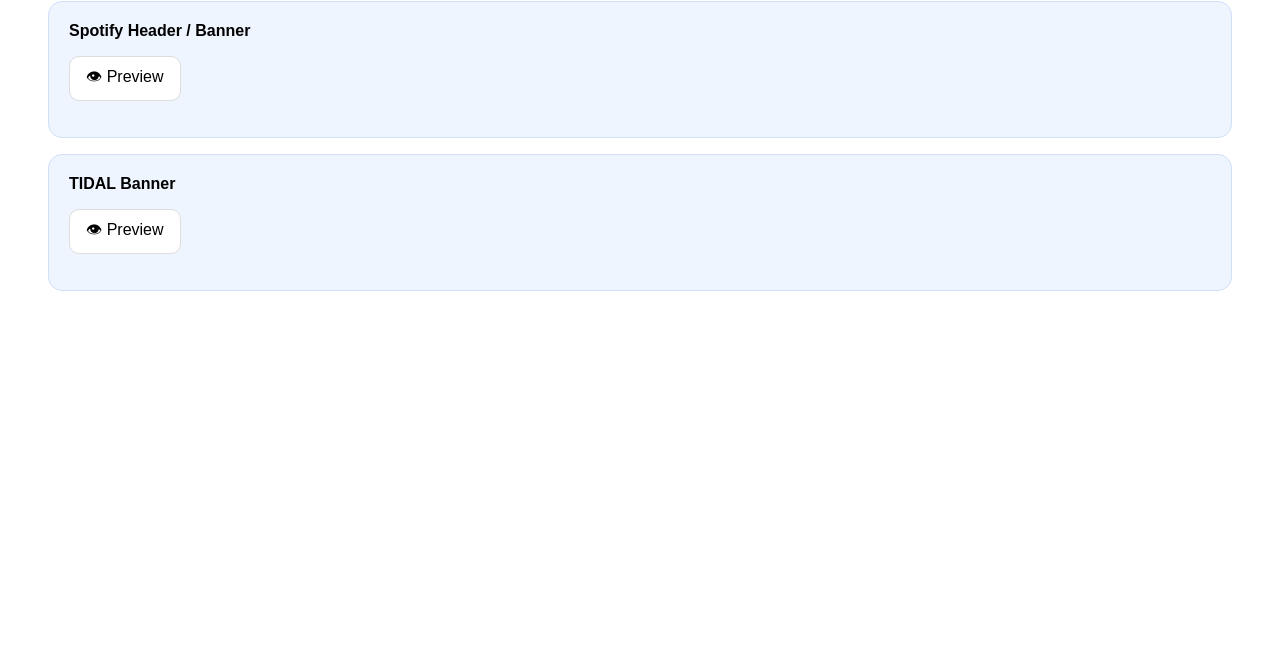
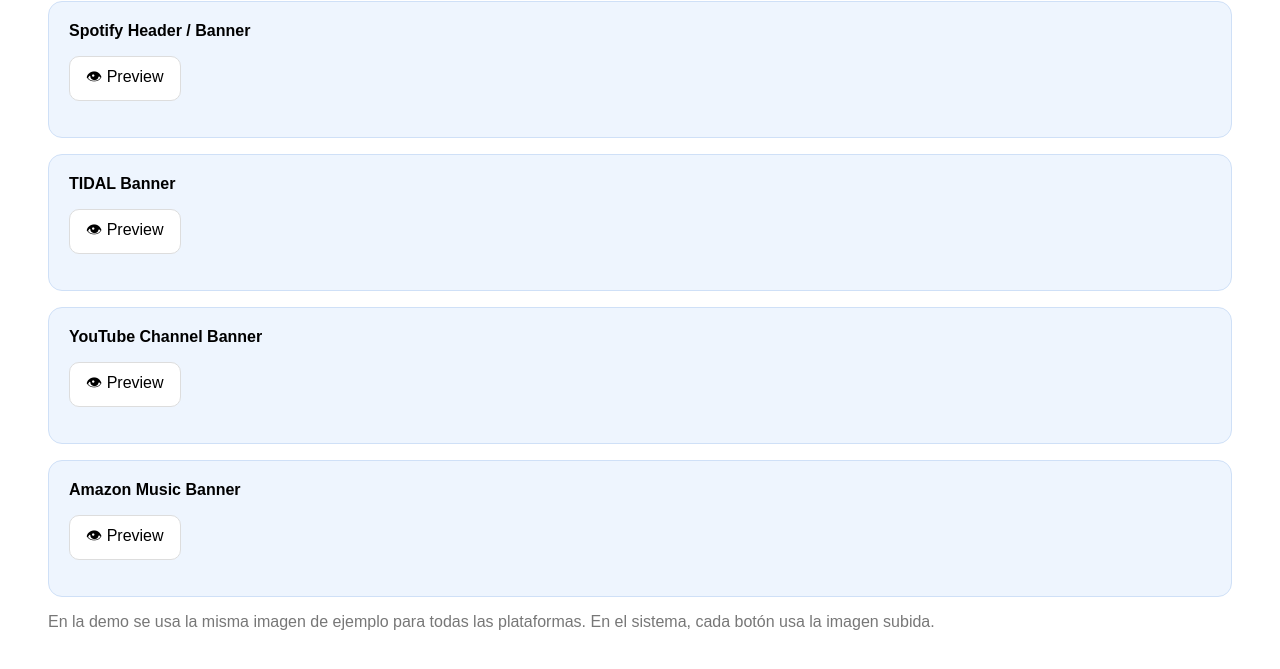
Before and after one commit to records-design/preview--banners, a plain HTML site: page integracion/demo.html in a window 1280 px wide. Shown: the part 127-796 px from the top of the page. Drawn offline with Linux system fonts and the light colour scheme.

Commit message:
Fix demo Preview buttons (inline URL shadowed by document.URL); add YouTube and Amazon to demo
Co-Authored-By: Claude Opus 5.5 <noreply@anthropic.com>

```diff
--- a/integracion/demo.html
+++ b/integracion/demo.html
@@ -15,14 +15,35 @@
 
   <div class="entregable">
     <strong>Spotify Header / Banner</strong>
-    <p><button onclick="abrirPreviewBanner('Spotify Header / Banner', new URL('../assets/spotify.jpg', location.href).href)">👁 Preview</button></p>
+    <p><button data-entregable="Spotify Header / Banner" data-imagen="../assets/spotify.jpg">👁 Preview</button></p>
   </div>
 
   <div class="entregable">
     <strong>TIDAL Banner</strong>
-    <p><button onclick="abrirPreviewBanner('TIDAL Banner', new URL('../assets/spotify.jpg', location.href).href)">👁 Preview</button></p>
+    <p><button data-entregable="TIDAL Banner" data-imagen="../assets/spotify.jpg">👁 Preview</button></p>
   </div>
 
+  <div class="entregable">
+    <strong>YouTube Channel Banner</strong>
+    <p><button data-entregable="YouTube Channel Banner" data-imagen="../assets/spotify.jpg">👁 Preview</button></p>
+  </div>
+
+  <div class="entregable">
+    <strong>Amazon Music Banner</strong>
+    <p><button data-entregable="Amazon Music Banner" data-imagen="../assets/spotify.jpg">👁 Preview</button></p>
+  </div>
+
+  <p style="color:#777">En la demo se usa la misma imagen de ejemplo para todas las plataformas. En el sistema, cada botón usa la imagen subida.</p>
+
   <script src="preview-modal.js"></script>
+  <script>
+    // Cada botón abre el preview con su entregable y su imagen (URL absoluta).
+    document.querySelectorAll('button[data-entregable]').forEach(function (btn) {
+      btn.addEventListener('click', function () {
+        var imagen = new window.URL(btn.dataset.imagen, window.location.href).href;
+        abrirPreviewBanner(btn.dataset.entregable, imagen);
+      });
+    });
+  </script>
 </body>
 </html>
```
